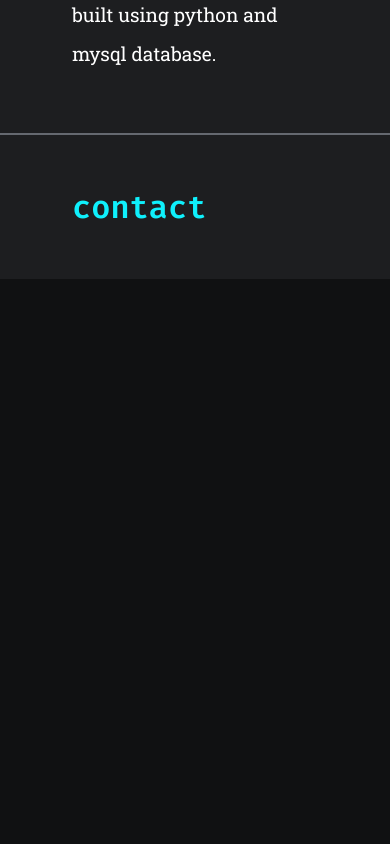
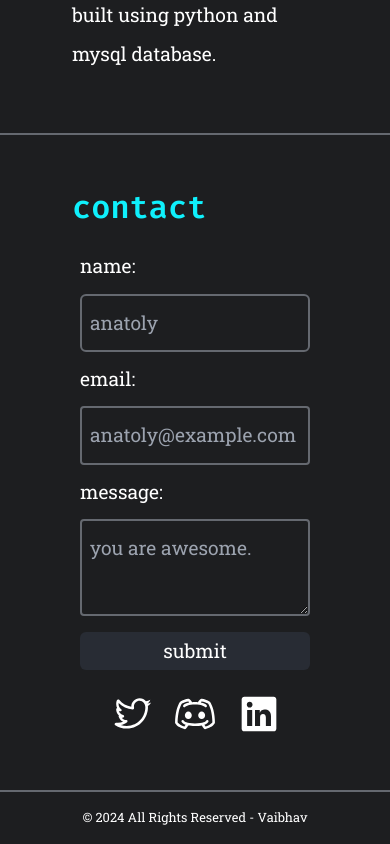
Before and after one commit to Martian-dev/portfolio, a Next.js app: page / in a window 390 px wide. Shown: the part 3069-3913 px from the top of the page. Before the commit the page ends 3348 px from the top, so only its background shows below. Built offline with nearby package versions, Linux system fonts and the light colour scheme.

Commit message:
added radix react icons package and made he ui of contact form added footer added social links

```diff
--- a/package.json
+++ b/package.json
@@ -10,6 +10,7 @@
   },
   "dependencies": {
     "@heroicons/react": "^2.1.3",
+    "@radix-ui/react-icons": "^1.3.0",
     "next": "14.2.3",
     "react": "^18",
     "react-dom": "^18",
--- a/src/app/layout.tsx
+++ b/src/app/layout.tsx
@@ -20,7 +20,10 @@ export default function RootLayout({
           <header className="flex-none">
             <SideNav />
           </header>
-          <div className="flex-grow lg:overflow-y-auto">{children}</div>
+          <div className="flex-grow lg:overflow-y-auto">
+            {children}
+            <footer className="bg-primary text-[0.8rem] border-t-2 border-solid border-[#656970] w-full h-auto p-4 flex justify-center items-center">© 2024 All Rights Reserved - Vaibhav</footer>
+          </div>
         </div>
       </body>
     </html>
--- a/src/components/contact.tsx
+++ b/src/components/contact.tsx
@@ -1,5 +1,7 @@
 import { fira_code } from "@/ui/fonts";
 import Link from "next/link";
+import ContactForm from "@/ui/contact-form";
+import Socials from "@/ui/socials";
 
 export default function Contact() {
   return (
@@ -14,6 +16,10 @@ export default function Contact() {
             contact
           </h1>
         </Link>
+        <div className="flex flex-col items-center h-auto">
+          <ContactForm />
+          <Socials />
+        </div>
       </div>
     </section>
   );
--- /dev/null
+++ b/src/ui/contact-form.tsx
@@ -0,0 +1,30 @@
+export default function ContactForm() {
+  return (
+    <form className="flex flex-col gap-2 p-2 max-w-xl w-full text-[1.2rem]">
+      <label htmlFor="name">name:</label>
+      <input
+        className="bg-primary border-solid border-2 border-[#656970] p-2 active:border-[#656970] rounded-md"
+        type="text"
+        name="name"
+        placeholder="anatoly"
+        required />
+      <label htmlFor="email">email:</label>
+      <input className="bg-primary border-solid border-2 border-[#656970] p-2 active:border-[#656970] rounded"
+        type="text"
+        name="email"
+        placeholder="anatoly@example.com"
+        required />
+      <label htmlFor="message">message:</label>
+      <textarea
+        className="bg-primary border-solid border-2 border-[#656970] p-2 active:border-[#656970] rounded"
+        name="message"
+        placeholder="you are awesome."
+        required />
+      <button
+        className="w-full bg-accent rounded-md mt-2"
+        type="submit">
+        submit
+      </button>
+    </form>
+  );
+}
--- a/src/ui/sidenav.tsx
+++ b/src/ui/sidenav.tsx
@@ -21,11 +21,10 @@ export default function SideNav() {
 
   return isDesktop ? (
     <nav
-      className={`flex h-full flex-col bg-navcolor py-4 px-1 items-center font-medium text-[1.3rem] border-r-2 border-solid border-[#656970] transition-all ease-in-out duration-150 ${collapsed ? "w-20" : "w-64"
-        }`}
+      className={`flex h-full flex-col bg-navcolor py-4 px-1 items-center font-medium text-[1.3rem] border-r-2 border-solid border-[#656970] transition-all ease-in-out duration-150 ${collapsed ? "w-20" : "w-64"}`}
     >
       <div className="py-5 px-5">
-        <Link className="hover:underline" href="/" scroll={false}>
+        <Link href="/" scroll={false}>
           <Logo isDesktop={isDesktop} collapsed={collapsed} />
         </Link>
       </div>
@@ -77,4 +76,3 @@ export default function SideNav() {
 }
 
 // TODO make animations for the links
-// TODO collapsing the navbar for smaller screens etc
--- /dev/null
+++ b/src/ui/socials.tsx
@@ -0,0 +1,28 @@
+import { TwitterLogoIcon, DiscordLogoIcon, LinkedInLogoIcon } from "@radix-ui/react-icons";
+import Link from "next/link";
+
+export default function Socials() {
+  return (
+    <div className="flex w-full justify-evenly p-4 flex-wrap">
+      <Link
+        className="hover:text-fg-secondary hover:scale-110 transition-all duration-75 ease-in-out"
+        href="https://twitter.com/martian75007"
+      >
+        <TwitterLogoIcon className="size-10" />
+      </Link>
+      <Link
+        className="hover:text-fg-secondary hover:scale-110 transition-all duration-75 ease-in-out"
+        href="https://github.com/Martian-dev"
+      >
+        <DiscordLogoIcon className="size-10" />
+      </Link>
+      <Link
+        className="hover:text-fg-secondary hover:scale-110 transition-all duration-75 ease-in-out"
+        href="https://linkedin.com/in/vaibhav-p-dev"
+      >
+        <LinkedInLogoIcon className="size-10" />
+      </Link>
+
+    </div>
+  );
+}
```
Also changed, not shown: 1 other file (tests, documents, lock files or other folders).
